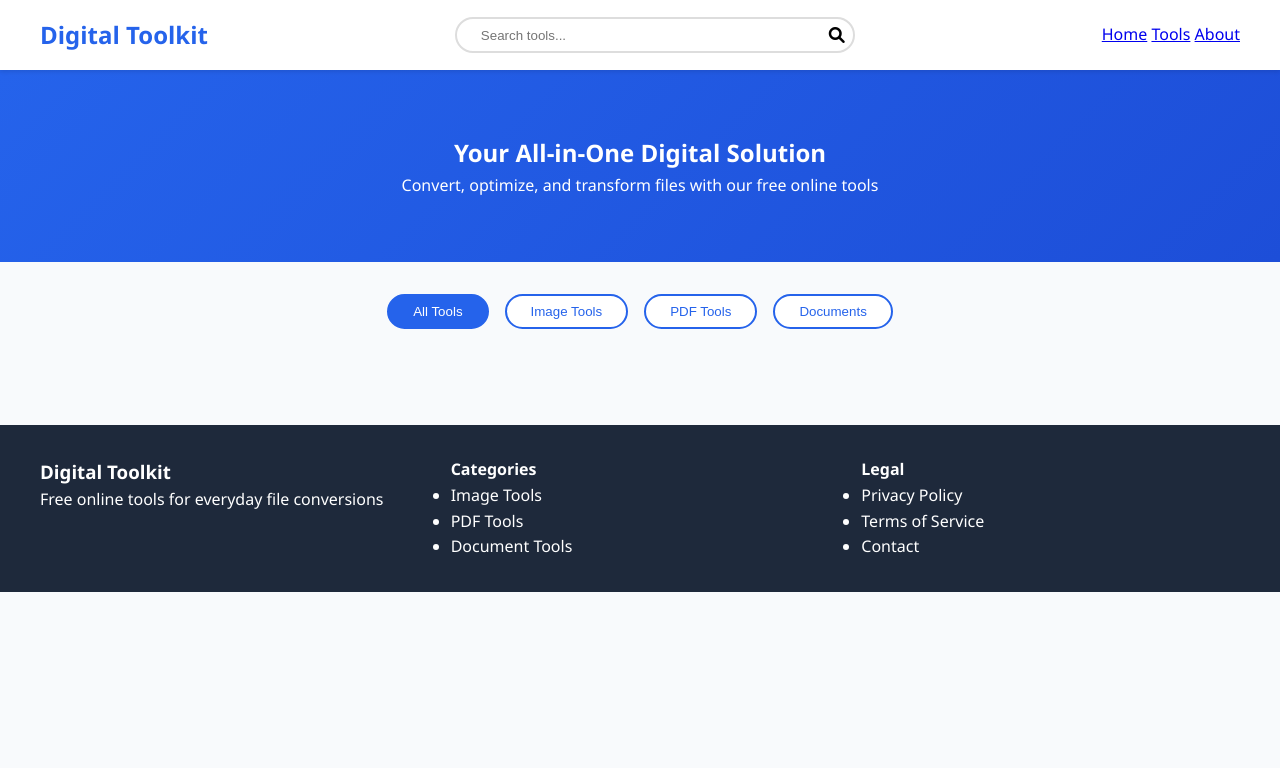
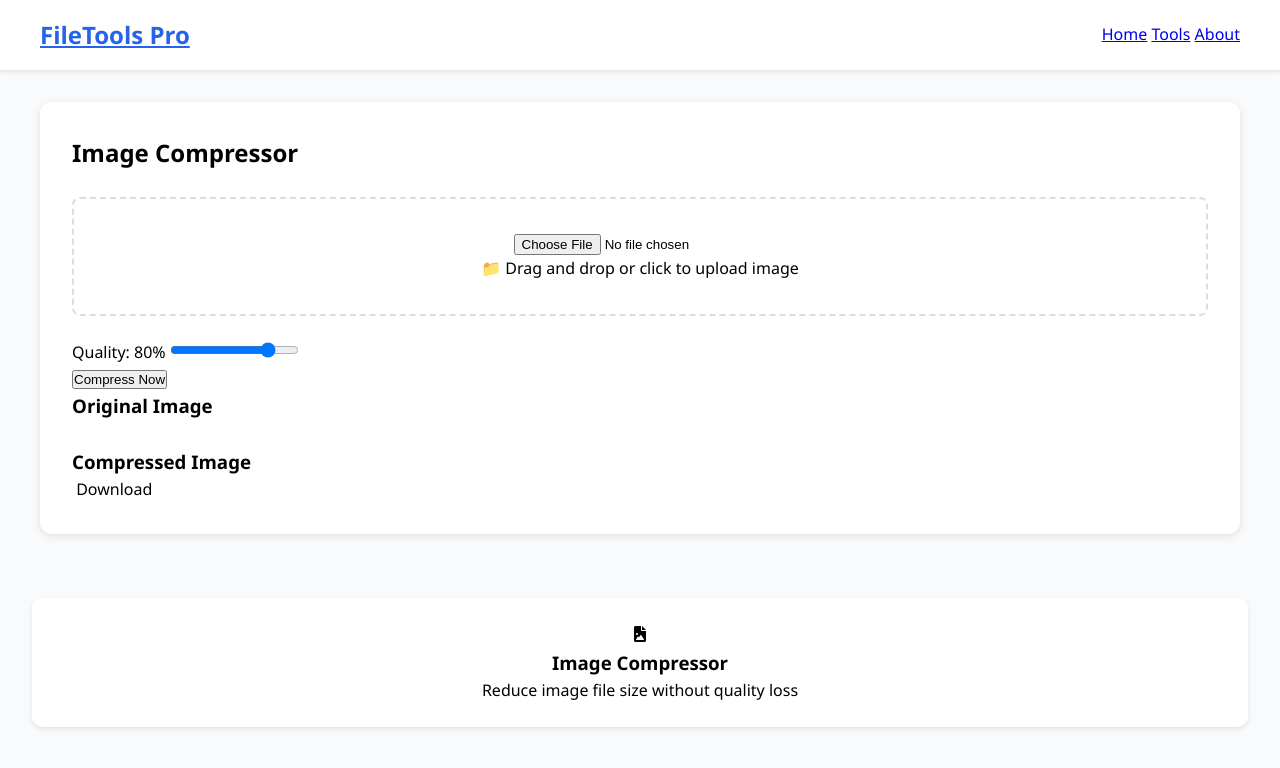
Before and after one commit to sirajulislamsiju/pdftools, a plain HTML site: page index.html in a window 1280 px wide. Drawn offline with Linux system fonts and the light colour scheme.

Commit message:
Update index.html

```diff
--- a/index.html
+++ b/index.html
@@ -3,7 +3,10 @@
 <head>
     <meta charset="UTF-8">
     <meta name="viewport" content="width=device-width, initial-scale=1.0">
-    <title>Digital Toolkit - Online File Conversion & Optimization</title>
+    <meta name="description" content="All-in-One File Tools - Compress images, convert PDFs, and optimize documents online">
+    <meta name="keywords" content="image compressor, PDF tools, document converter, online tools">
+    <title>FileTools Pro - Online File Optimization Suite</title>
+    <script async src="https://pagead2.googlesyndication.com/pagead/js/adsbygoogle.js?client=ca-pub-XXXXXXXXXXXXXXXX" crossorigin="anonymous"></script>
     <link rel="stylesheet" href="https://cdnjs.cloudflare.com/ajax/libs/font-awesome/6.0.0/css/all.min.css">
     <style>
         :root {
@@ -12,6 +15,7 @@
             --background: #f8fafc;
         }
 
+        /* Global Styles */
         * {
             box-sizing: border-box;
             margin: 0;
@@ -24,6 +28,7 @@
             background-color: var(--background);
         }
 
+        /* Header Styles */
         .header {
             background: white;
             box-shadow: 0 2px 4px rgba(0,0,0,0.1);
@@ -47,36 +52,31 @@
             color: var(--primary-color);
         }
 
-        .search-bar {
-            flex: 0 1 400px;
-            padding: 0.5rem;
-            border: 2px solid #ddd;
-            border-radius: 25px;
-            display: flex;
-            align-items: center;
+        /* Image Compressor Tool Styles */
+        .tool-container {
+            max-width: 1200px;
+            margin: 2rem auto;
+            padding: 2rem;
+            background: white;
+            border-radius: 12px;
+            box-shadow: 0 2px 8px rgba(0,0,0,0.1);
         }
 
-        .search-bar input {
-            border: none;
-            outline: none;
-            padding: 0 1rem;
-            width: 100%;
+        .file-input-wrapper {
+            border: 2px dashed #ddd;
+            border-radius: 8px;
+            padding: 2rem;
+            text-align: center;
+            margin: 1.5rem 0;
+            position: relative;
         }
 
-        .hero {
-            text-align: center;
-            padding: 4rem 1rem;
-            background: linear-gradient(135deg, #2563eb 0%, #1d4ed8 100%);
-            color: white;
-        }
-
+        /* Homepage Styles */
         .tool-grid {
-            max-width: 1200px;
-            margin: 2rem auto;
-            padding: 0 1rem;
             display: grid;
             grid-template-columns: repeat(auto-fit, minmax(280px, 1fr));
             gap: 1.5rem;
+            padding: 2rem;
         }
 
         .tool-card {
@@ -86,75 +86,33 @@
             text-align: center;
             transition: transform 0.3s ease;
             box-shadow: 0 2px 4px rgba(0,0,0,0.1);
+            text-decoration: none;
+            color: inherit;
+            display: block;
         }
 
         .tool-card:hover {
             transform: translateY(-5px);
         }
 
-        .tool-icon {
-            font-size: 2.5rem;
-            color: var(--primary-color);
-            margin-bottom: 1rem;
-        }
-
-        .category-filter {
-            display: flex;
-            gap: 1rem;
-            justify-content: center;
-            margin: 2rem 0;
-        }
-
-        .category-btn {
-            padding: 0.5rem 1.5rem;
-            border-radius: 20px;
-            border: 2px solid var(--primary-color);
-            background: white;
-            color: var(--primary-color);
-            cursor: pointer;
-            transition: all 0.3s ease;
-        }
-
-        .category-btn.active {
-            background: var(--primary-color);
-            color: white;
-        }
-
-        footer {
-            background: #1e293b;
-            color: white;
-            padding: 2rem 1rem;
-            margin-top: 4rem;
-        }
-
-        .footer-content {
-            max-width: 1200px;
-            margin: 0 auto;
-            display: grid;
-            grid-template-columns: repeat(auto-fit, minmax(250px, 1fr));
-            gap: 2rem;
-        }
-
+        /* Responsive Design */
         @media (max-width: 768px) {
             .nav-container {
                 flex-direction: column;
                 gap: 1rem;
             }
 
-            .search-bar {
-                width: 100%;
+            .tool-container {
+                padding: 1rem;
             }
         }
     </style>
 </head>
 <body>
+    <!-- Header Navigation -->
     <header class="header">
         <nav class="nav-container">
-            <div class="logo">Digital Toolkit</div>
-            <div class="search-bar">
-                <input type="text" placeholder="Search tools...">
-                <i class="fas fa-search"></i>
-            </div>
+            <a href="/" class="logo">FileTools Pro</a>
             <div class="nav-links">
                 <a href="#home">Home</a>
                 <a href="#tools">Tools</a>
@@ -163,124 +121,110 @@
         </nav>
     </header>
 
-    <section class="hero">
-        <h1>Your All-in-One Digital Solution</h1>
-        <p>Convert, optimize, and transform files with our free online tools</p>
-    </section>
-
-    <div class="category-filter">
-        <button class="category-btn active">All Tools</button>
-        <button class="category-btn">Image Tools</button>
-        <button class="category-btn">PDF Tools</button>
-        <button class="category-btn">Documents</button>
+    <!-- AdSense Top Banner -->
+    <div class="ad-section">
+        <ins class="adsbygoogle"
+            style="display:block"
+            data-ad-client="ca-pub-XXXXXXXXXXXXXXXX"
+            data-ad-slot="1234567890"
+            data-ad-format="auto"
+            data-full-width-responsive="true"></ins>
+        <script>(adsbygoogle = window.adsbygoogle || []).push({});</script>
     </div>
 
+    <!-- Image Compression Tool -->
+    <div class="tool-container" id="jpg-compress">
+        <h2>Image Compressor</h2>
+        <div class="file-input-wrapper">
+            <input type="file" id="fileInput" accept="image/*">
+            <p>📁 Drag and drop or click to upload image</p>
+        </div>
+
+        <div class="controls-wrapper">
+            <label for="quality">Quality: <span id="qualityValue">80</span>%</label>
+            <input type="range" id="quality" min="1" max="100" value="80">
+        </div>
+
+        <button onclick="compressImage()">Compress Now</button>
+
+        <div class="preview-section">
+            <div class="preview-card">
+                <h3>Original Image</h3>
+                <img id="originalPreview" class="preview-image">
+            </div>
+            <div class="preview-card">
+                <h3>Compressed Image</h3>
+                <img id="compressedPreview" class="preview-image">
+                <a id="downloadLink" class="download-link">Download</a>
+            </div>
+        </div>
+    </div>
+
+    <!-- Tools Homepage Grid -->
     <main class="tool-grid" id="toolContainer">
-        <!-- Tools will be dynamically inserted here -->
+        <a href="jpg-compress.html" class="tool-card">
+            <i class="fa-solid fa-file-image tool-icon"></i>
+            <h3>Image Compressor</h3>
+            <p>Reduce image file size without quality loss</p>
+        </a>
+        <!-- Add more tool cards following the same pattern -->
     </main>
 
-    <footer>
-        <div class="footer-content">
-            <div>
-                <h3>Digital Toolkit</h3>
-                <p>Free online tools for everyday file conversions</p>
-            </div>
-            <div>
-                <h4>Categories</h4>
-                <ul>
-                    <li>Image Tools</li>
-                    <li>PDF Tools</li>
-                    <li>Document Tools</li>
-                </ul>
-            </div>
-            <div>
-                <h4>Legal</h4>
-                <ul>
-                    <li>Privacy Policy</li>
-                    <li>Terms of Service</li>
-                    <li>Contact</li>
-                </ul>
-            </div>
-        </div>
-    </footer>
+    <script>
+        // Image Compression Logic
+        const qualitySlider = document.getElementById('quality');
+        const qualityValue = document.getElementById('qualityValue');
+        const fileInput = document.getElementById('fileInput');
+        let originalFile = null;
 
-    <script>
-       const tools = [
-    {
-        name: "Image Compressor",
-        icon: "fa-solid fa-file-image",
-        category: "Image Tools",
-        desc: "Reduce image file size without quality loss",
-        link: "/image-compressor.html"
-    },
-    {
-        name: "PDF Merger",
-        icon: "fa-solid fa-file-pdf",
-        category: "PDF Tools",
-        desc: "Combine multiple PDF files into one document",
-        link: "/pdf-merger.html"
-    },
-    {
-        name: "Document Converter",
-        icon: "fa-solid fa-file-word",
-        category: "Documents",
-        desc: "Convert between DOC, PDF, and other formats",
-        link: "/document-converter.html"
-    },
-    {
-        name: "Image Converter",
-        icon: "fa-solid fa-file-image",
-        category: "Image Tools",
-        desc: "Convert between JPG, PNG, WEBP formats",
-        link: "/image-converter.html"
-    },
-    {
-        name: "PDF to Word",
-        icon: "fa-solid fa-file-pdf",
-        category: "PDF Tools",
-        desc: "Convert PDF documents to editable Word files",
-        link: "/pdf-to-word.html"
-    },
-    {
-        name: "Excel to PDF",
-        icon: "fa-solid fa-file-excel",
-        category: "Documents",
-        desc: "Convert spreadsheets to PDF format",
-        link: "/excel-to-pdf.html"
-    }
-];
+        qualitySlider.addEventListener('input', () => {
+            qualityValue.textContent = qualitySlider.value;
+        });
 
-        const toolContainer = document.getElementById('renderTools');
+        fileInput.addEventListener('change', handleFileSelect);
 
-        function renderTools(filter = 'All Tools') {
-            toolContainer.innerHTML = '';
-            const filteredTools = filter === 'All Tools'
-                ? tools
-                : tools.filter(tool => tool.category === filter);
-
-            filteredTools.forEach(tool => {
-                const toolCard = document.createElement('div');
-                toolCard.className = 'tool-card';
-                toolCard.innerHTML = `
-                    <i class="${tool.icon} tool-icon"></i>
-                    <h3>${tool.name}</h3>
-                    <p>${tool.desc}</p>
-                `;
-                toolContainer.appendChild(toolCard);
-            });
+        function handleFileSelect(e) {
+            originalFile = e.target.files[0];
+            const reader = new FileReader();
+            reader.onload = (event) => {
+                document.getElementById('originalPreview').src = event.target.result;
+            };
+            reader.readAsDataURL(originalFile);
         }
 
-        // Initial render
-        renderTools();
+        async function compressImage() {
+            if (!originalFile) return alert('Please select an image!');
 
-        // Category filter handling
-        document.querySelectorAll('.category-btn').forEach(btn => {
-            btn.addEventListener('click', () => {
-                document.querySelectorAll('.category-btn').forEach(b => b.classList.remove('active'));
-                btn.classList.add('active');
-                renderTools(btn.textContent);
-            });
-        });
+            const canvas = document.createElement('canvas');
+            const ctx = canvas.getContext('2d');
+            const img = new Image();
+
+            img.src = URL.createObjectURL(originalFile);
+            img.onload = () => {
+                canvas.width = img.width;
+                canvas.height = img.height;
+                ctx.drawImage(img, 0, 0);
+
+                canvas.toBlob(blob => {
+                    const compressedUrl = URL.createObjectURL(blob);
+                    document.getElementById('compressedPreview').src = compressedUrl;
+                    const downloadLink = document.getElementById('downloadLink');
+                    downloadLink.href = compressedUrl;
+                    downloadLink.download = `compressed-${originalFile.name}`;
+                    downloadLink.style.display = 'block';
+                }, 'image/jpeg', qualitySlider.value/100);
+            };
+        }
+
+        // SEO Structured Data
+        const structuredData = {
+            "@context": "https://schema.org",
+            "@type": "WebApplication",
+            "name": "FileTools Pro",
+            "description": "Comprehensive online file optimization toolkit",
+            "applicationCategory": ["Multimedia", "Productivity"],
+            "operatingSystem": "Any"
+        };
     </script>
 </body>
 </html>
```
